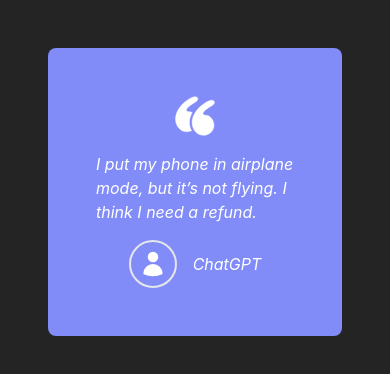
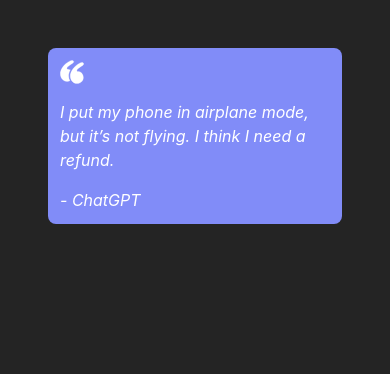
Before and after one commit to cwallervand/frontend-snacks-part1, a React (Vite) app: page / in a window 390 px wide. Shown: the top 374 px of the page. Built offline with nearby package versions, Linux system fonts and the light colour scheme.

Commit message:
Lagt til media query

```diff
--- a/src/App.jsx
+++ b/src/App.jsx
@@ -3,11 +3,9 @@
     <main className="p-12">
       <div className="quoteContainer">
         <div className="quote bg-indigo-400 text-white flex flex-col items-center rounded-lg p-12 w-full">
-          <div className="quotationMark">
+          <div className="quotationMark w-12 h-12">
             <svg
-              className="w-10 h-10"
-              // width="50pt"
-              // height="50pt"
+              className="w-full h-full"
               version="1.1"
               viewBox="0 0 100 100"
               xmlns="http://www.w3.org/2000/svg"
@@ -44,7 +42,6 @@
                 />
               </svg>
             </div>
-
             <cite>ChatGPT</cite>
           </div>
         </div>
--- a/src/index.css
+++ b/src/index.css
@@ -16,3 +16,23 @@
   -webkit-font-smoothing: antialiased;
   -moz-osx-font-smoothing: grayscale;
 }
+
+@media screen and (max-width: 720px) {
+  .quote {
+    @apply p-3 items-start;
+
+    .quotationMark {
+      @apply w-6 h-6;
+    }
+
+    .quoteeInfo-profilePicture {
+      @apply hidden;
+    }
+
+    cite {
+      &::before {
+        content: '- ';
+      }
+    }
+  }
+}
```
